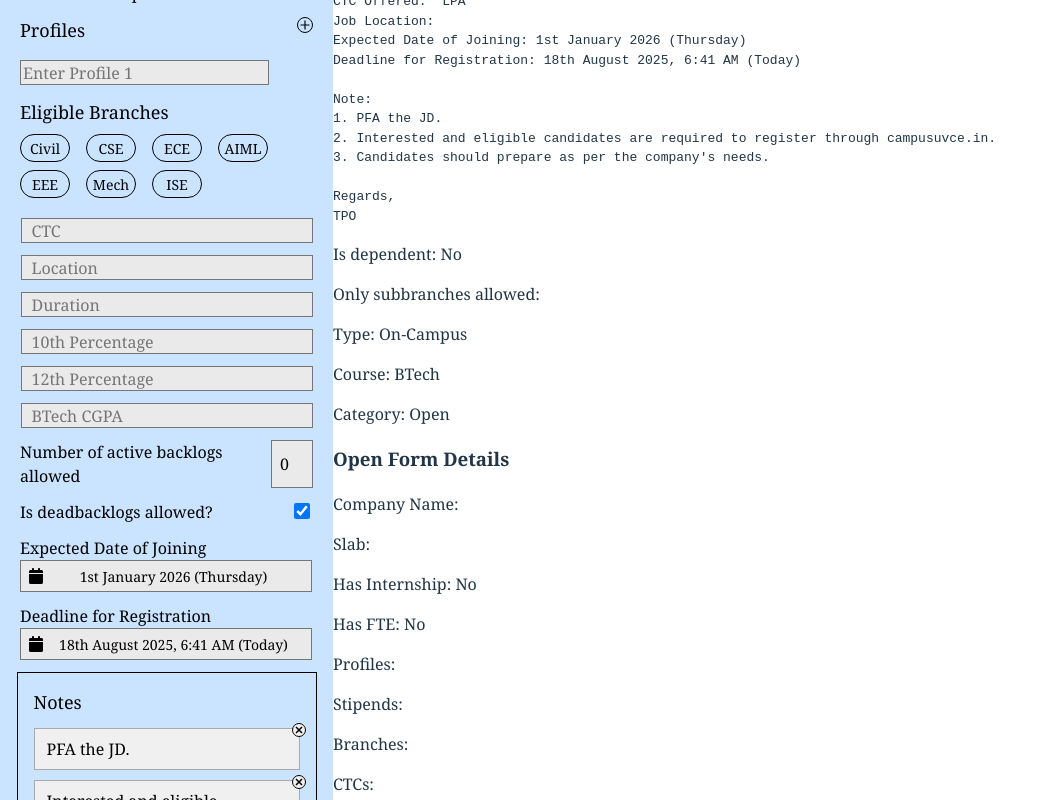
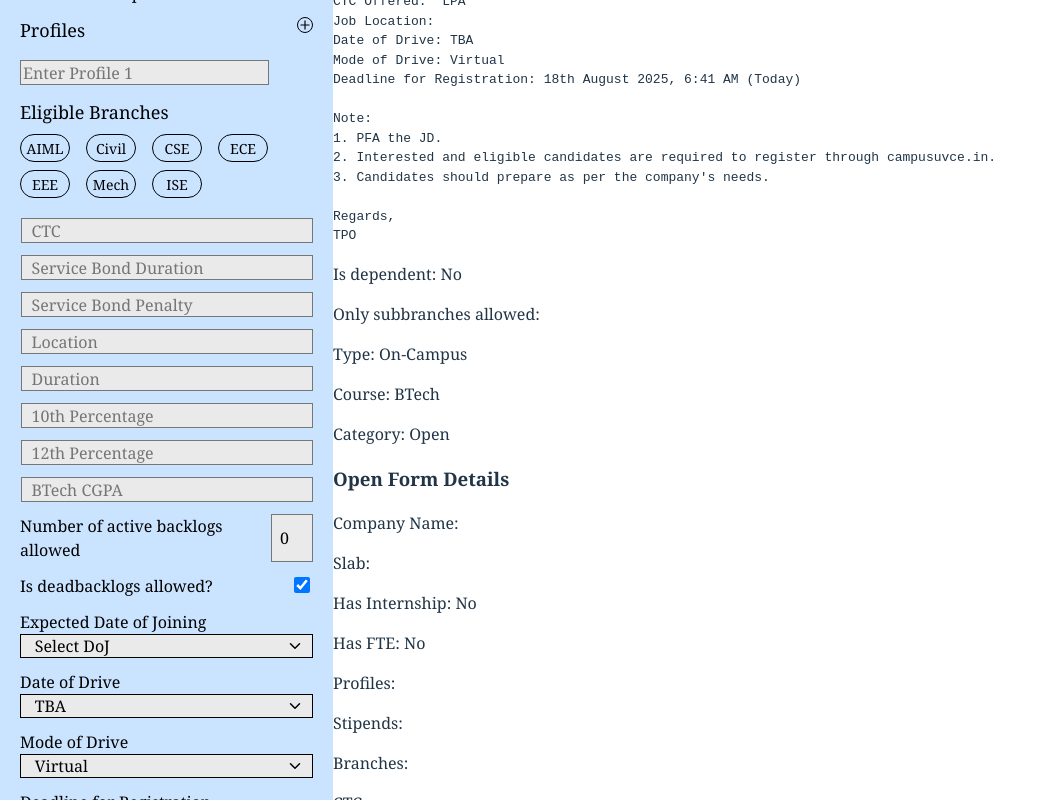
Before and after one commit to Vishnusbhat/broadcast-app, a React (Vite) app: page / in a window 1280 px wide. Shown: the part 220-1020 px from the top of the page, without its empty margins (0-1039 px from the left). Built offline with nearby package versions, Linux system fonts and the light colour scheme.

Commit message:
configured everything, notes remaining

```diff
--- a/src/common.jsx
+++ b/src/common.jsx
@@ -32,7 +32,15 @@ const Common = () => {
       location: false,
       durations: false,
       branch: false,
+      bondDuration: false,
+      bondPenalty: false,
     },
+    doj: "",
+    dod: "TBA",
+    dateOfDrive: Date.now(),
+    modeOfDrive: "Virtual",
+    bondPenalty: [""],
+    bondDuration: [""],
     expectedDateOfJoining: new Date("January 1, 2026").getTime(),
     deadlineForRegistration: Date.now(),
     onlySubBranchesAllowed: [],
@@ -87,7 +95,15 @@ const Common = () => {
         location: false,
         durations: false,
         branch: false,
+        bondDuration: false,
+        bondPenalty: false,
       },
+      doj: "",
+      modeOfDrive: "Virtual",
+      dod: "TBA",
+      bondPenalty: [""],
+      bondDuration: [""],
+      dateOfDrive: Date.now(),
       expectedDateOfJoining: new Date("January 1, 2026").getTime(),
       deadlineForRegistration: Date.now(),
       onlySubBranchesAllowed: [],
--- a/src/components/notesection.jsx
+++ b/src/components/notesection.jsx
@@ -31,15 +31,15 @@ const NoteSection = ({
   }, [filename]);
 
   useEffect(() => {
-    appendNotes(initForm.type);
+    if (initForm.category === "Open") appendNotes(initForm.type);
   }, [initForm.type]);
 
   useEffect(() => {
-    appendNotes(initForm.course);
+    if (initForm.category === "Open") appendNotes(initForm.course);
   }, [initForm.course]);
 
   useEffect(() => {
-    if (openForm.slab === "Internship")
+    if (initForm.category === "Open" && openForm.slab === "Internship")
       if (openForm.hasFTE)
         if (!openForm.hasCTC) appendNotes("HasPBCnoCTC");
         else appendNotes("HasPBChasCTC");
--- a/src/generator/open.jsx
+++ b/src/generator/open.jsx
@@ -121,7 +121,7 @@ const gen = ({ initForm, openForm }) => {
                 result += "-> Eligible Branches: All sub-branches of ";
               }
             } else {
-              result += "Eligible Sub-Branch";
+              result += "-> Eligible Sub-Branch";
               if (openForm.branches[index].length > 1) result += "es: ";
               else result += ": ";
             }
@@ -174,6 +174,24 @@ const gen = ({ initForm, openForm }) => {
             : (result += `-> *CTC Offered:* `);
           result += `${openForm.ctcs[index]} LPA\n`;
         }
+      }
+      if (
+        openForm.checkDepentent.bondDuration &&
+        openForm.bondDuration[index] !== ""
+      ) {
+        initForm.type === "On-Campus"
+          ? (result += `Service Bond Duration: `)
+          : (result += `*Service Bond Duration:* `);
+        result += `${openForm.bondDuration[index]}\n`;
+      }
+      if (
+        openForm.checkDepentent.bondPenalty &&
+        openForm.bondPenalty[index] !== ""
+      ) {
+        initForm.type === "On-Campus"
+          ? (result += `Service Bond Penalty: `)
+          : (result += `*Service Bond Penalty:* `);
+        result += `${openForm.bondPenalty[index]}\n`;
       }
       if (openForm.checkDepentent.durations) {
         if (openForm.slab === "Internship" || openForm.hasInternship) {
@@ -304,6 +322,25 @@ const gen = ({ initForm, openForm }) => {
       result += `${openForm.ctcs[0]} LPA\n`;
     }
   }
+
+  //bond duration
+  if (
+    !openForm.checkDepentent.bondDuration &&
+    openForm.bondDuration[0] !== ""
+  ) {
+    initForm.type === "On-Campus"
+      ? (result += `Service Bond Duration: `)
+      : (result += `*Service Bond Duration:* `);
+    result += `${openForm.bondDuration[0]}\n`;
+  }
+  //bond penalty
+  if (!openForm.checkDepentent.bondPenalty && openForm.bondPenalty[0] !== "") {
+    initForm.type === "On-Campus"
+      ? (result += `Service Bond Penalty: `)
+      : (result += `*Service Bond Penalty:* `);
+    result += `${openForm.bondPenalty[0]}\n`;
+  }
+
   //Internship Duration
   if (!openForm.checkDepentent.durations) {
     if (openForm.slab === "Internship" || openForm.hasInternship) {
@@ -328,12 +365,34 @@ const gen = ({ initForm, openForm }) => {
     }
   }
 
+  //date of drive
+  initForm.type === "On-Campus"
+    ? (result += `Date of Drive: `)
+    : (result += `*Date of Drive:* `);
+  if (openForm.dod == "-- Pick Date --") {
+    result += formatWithLabel(openForm.dateOfDrive);
+  } else {
+    result += openForm.dod;
+  }
+  result += "\n";
+
+  //mode of drive
+  initForm.type === "On-Campus"
+    ? (result += `Mode of Drive: `)
+    : (result += `*Mode of Drive:* `);
+  result += openForm.modeOfDrive;
+  result += "\n";
+
   //expected date of joining
-  if (openForm.expectedDateOfJoining) {
+  if (openForm.doj !== "") {
     initForm.type === "On-Campus"
       ? (result += `Expected Date of Joining: `)
       : (result += `*Expected Date of Joining:* `);
-    result += formatWithLabel(openForm.expectedDateOfJoining);
+    if (openForm.doj == "-- Pick Date --") {
+      result += formatWithLabel(openForm.expectedDateOfJoining);
+    } else {
+      result += openForm.doj;
+    }
     result += "\n";
   }
 
--- a/src/views/commonProfileInput.jsx
+++ b/src/views/commonProfileInput.jsx
@@ -3,6 +3,7 @@ import DatePicker from "react-datepicker";
 import "react-datepicker/dist/react-datepicker.css";
 import { format, isTomorrow, isToday, isValid } from "date-fns";
 import React from "react";
+import Dropdown from "../components/dropdown";
 
 const CommonProfileInput = ({ openForm, handleFormChange, initForm }) => {
   const CustomDateInput = React.forwardRef(({ value, onClick }, ref) => (
@@ -55,6 +56,18 @@ const CommonProfileInput = ({ openForm, handleFormChange, initForm }) => {
           {!openForm.onlySubBranchesAllowed[0] && (
             <>
               <div className="branch-list">
+                {initForm.course === "BTech" && (
+                  <div
+                    className={`${
+                      openForm.branches[0].includes("AIML")
+                        ? "branch-clicked add-background-color"
+                        : "branch"
+                    }`}
+                    onClick={() => handleFormChange("branches", "AIML", 0)}
+                  >
+                    AIML
+                  </div>
+                )}
                 {["Civil", "CSE", "ECE"].map((branch) => (
                   <div
                     key={branch}
@@ -68,19 +81,6 @@ const CommonProfileInput = ({ openForm, handleFormChange, initForm }) => {
                     {branch}
                   </div>
                 ))}
-
-                {initForm.course === "BTech" && (
-                  <div
-                    className={`${
-                      openForm.branches[0].includes("AIML")
-                        ? "branch-clicked add-background-color"
-                        : "branch"
-                    }`}
-                    onClick={() => handleFormChange("branches", "AIML", 0)}
-                  >
-                    AIML
-                  </div>
-                )}
               </div>
 
               <div className="branch-list">
@@ -218,6 +218,26 @@ const CommonProfileInput = ({ openForm, handleFormChange, initForm }) => {
             onChange={(e) => handleFormChange("ctcs", e.target.value, 0)}
           />
         )}
+      {!openForm.checkDepentent.bondDuration && (
+        <input
+          type="text"
+          name="bondDuration"
+          placeholder="Service Bond Duration"
+          className="company-name"
+          value={openForm.bondDuration[0] || ""}
+          onChange={(e) => handleFormChange("bondDuration", e.target.value, 0)}
+        />
+      )}
+      {!openForm.checkDepentent.bondPenalty && (
+        <input
+          type="text"
+          name="bondPenalty"
+          placeholder="Service Bond Penalty"
+          className="company-name"
+          value={openForm.bondPenalty[0] || ""}
+          onChange={(e) => handleFormChange("bondPenalty", e.target.value, 0)}
+        />
+      )}
       {!openForm.checkDepentent.location && (
         <input
           type="text"
@@ -276,11 +296,15 @@ const CommonProfileInput = ({ openForm, handleFormChange, initForm }) => {
         Number of active backlogs allowed
         <input
           type="number"
+          min={0}
           name="activeBacklog"
           value={openForm.activeBacklog}
-          onChange={(e) =>
-            handleFormChange("activeBacklog", e.target.value, null)
-          }
+          onChange={(e) => {
+            console.log(typeof e.target.value);
+            if (e.target.value.startsWith("-") || e.target.value.length >= 2)
+              e.target.value = 0;
+            handleFormChange("activeBacklog", e.target.value, null);
+          }}
         />
       </div>
       <div className="row-2">
@@ -296,6 +320,26 @@ const CommonProfileInput = ({ openForm, handleFormChange, initForm }) => {
       </div>
       <div className="row-3">
         Expected Date of Joining
+        <Dropdown
+          label="Select DoJ"
+          options={[
+            "-- Pick Date --",
+            "Immediate",
+            "January 2026",
+            "February 2026",
+            "March 2026",
+            "April 2026",
+            "May 2026",
+            "June 2026",
+            "July 2026",
+          ]}
+          value={openForm.doj}
+          onChange={(value) => handleFormChange("doj", value, null)}
+        />
+      </div>
+      {openForm.doj === "-- Pick Date --" && (
+        <div className="row-3">
+          Pick Expected Date of Joining
           <DatePicker
             selected={
               openForm.expectedDateOfJoining
@@ -310,6 +354,7 @@ const CommonProfileInput = ({ openForm, handleFormChange, initForm }) => {
                 null
               )
             }
+            minDate={new Date()}
             dateFormat="Pp"
             value={getLabel(new Date(openForm.expectedDateOfJoining), false)}
             highlightDates={[new Date()]}
@@ -322,6 +367,55 @@ const CommonProfileInput = ({ openForm, handleFormChange, initForm }) => {
                 }
               />
             }
+          />
+        </div>
+      )}
+
+      <div className="row-3">
+        Date of Drive
+        <Dropdown
+          label="Select DoJ"
+          options={["TBA", "-- Pick Date --"]}
+          value={openForm.dod}
+          onChange={(value) => handleFormChange("dod", value, null)}
+        />
+      </div>
+
+      {openForm.dod === "-- Pick Date --" && (
+        <div className="row-3">
+          Pick Date of Drive
+          <DatePicker
+            selected={
+              openForm.dateOfDrive ? new Date(openForm.dateOfDrive) : null
+            }
+            showIcon
+            onChange={(date) =>
+              handleFormChange("dateOfDrive", date?.getTime() ?? null, null)
+            }
+            minDate={new Date()}
+            dateFormat="Pp"
+            value={getLabel(new Date(openForm.dateOfDrive), false)}
+            highlightDates={[new Date()]}
+            customInput={
+              <CustomDateInput
+                value={
+                  openForm.dateOfDrive
+                    ? getLabel(new Date(openForm.dateOfDrive), false)
+                    : ""
+                }
+              />
+            }
+          />
+        </div>
+      )}
+
+      <div className="row-3">
+        Mode of Drive
+        <Dropdown
+          // label="Select Mode of Drive"
+          options={["Hybrid", "Virtual"]}
+          value={openForm.modeOfDrive}
+          onChange={(value) => handleFormChange("modeOfDrive", value, null)}
         />
       </div>
 
@@ -338,6 +432,7 @@ const CommonProfileInput = ({ openForm, handleFormChange, initForm }) => {
             )
           }
           highlightDates={[new Date()]}
+          minDate={new Date()}
           showTimeSelect
           timeFormat="HH:mm"
           timeIntervals={30}
--- a/src/views/profileInput.jsx
+++ b/src/views/profileInput.jsx
@@ -168,11 +168,43 @@ const ProfileInput = ({
               {!openForm.onlySubBranchesAllowed[index] && (
                 <>
                   <div className="branch-list">
+                    {initForm.course === "BTech" && (
+                      <div
+                        className={`${
+                          openForm.branches[index]?.includes("AIML")
+                            ? "branch-clicked add-background-color"
+                            : "branch"
+                        }`}
+                        onClick={() =>
+                          handleOpenFormChange("branches", "AIML", index)
+                        }
+                      >
+                        AIML
+                      </div>
+                    )}
                     {["Civil", "CSE", "ECE"].map((branch) => (
                       <div
                         key={branch}
                         className={`${
-                          openForm.branches[index].includes(branch)
+                          openForm.branches[index]?.includes(branch)
+                            ? "branch-clicked add-background-color"
+                            : "branch"
+                        }`}
+                        onClick={() =>
+                          handleOpenFormChange("branches", branch, index)
+                        }
+                      >
+                        {branch}
+                      </div>
+                    ))}
+                  </div>
+
+                  <div className="branch-list">
+                    {["EEE", "Mech"].map((branch) => (
+                      <div
+                        key={branch}
+                        className={`${
+                          openForm.branches[index]?.includes(branch)
                             ? "branch-clicked add-background-color"
                             : "branch"
                         }`}
@@ -187,40 +219,7 @@ const ProfileInput = ({
                     {initForm.course === "BTech" && (
                       <div
                         className={`${
-                          openForm.branches[index].includes("AIML")
-                            ? "branch-clicked add-background-color"
-                            : "branch"
-                        }`}
-                        onClick={() =>
-                          handleOpenFormChange("branches", "AIML", index)
-                        }
-                      >
-                        AIML
-                      </div>
-                    )}
-                  </div>
-
-                  <div className="branch-list">
-                    {["EEE", "Mech"].map((branch) => (
-                      <div
-                        key={branch}
-                        className={`${
-                          openForm.branches[index].includes(branch)
-                            ? "branch-clicked add-background-color"
-                            : "branch"
-                        }`}
-                        onClick={() =>
-                          handleOpenFormChange("branches", branch, index)
-                        }
-                      >
-                        {branch}
-                      </div>
-                    ))}
-
-                    {initForm.course === "BTech" && (
-                      <div
-                        className={`${
-                          openForm.branches[index].includes("ISE")
+                          openForm.branches[index]?.includes("ISE")
                             ? "branch-clicked add-background-color"
                             : "branch"
                         }`}
@@ -241,7 +240,7 @@ const ProfileInput = ({
                       <div
                         key={branch}
                         className={`${
-                          openForm.branches[index].includes(branch)
+                          openForm.branches[index]?.includes(branch)
                             ? "branch-clicked add-background-color"
                             : "branch"
                         }`}
@@ -259,7 +258,7 @@ const ProfileInput = ({
                       <div
                         key={branch}
                         className={`${
-                          openForm.branches[index].includes(branch)
+                          openForm.branches[index]?.includes(branch)
                             ? "branch-clicked add-background-color"
                             : "branch"
                         }`}
@@ -276,7 +275,7 @@ const ProfileInput = ({
                       <div
                         key={branch}
                         className={`${
-                          openForm.branches[index].includes(branch)
+                          openForm.branches[index]?.includes(branch)
                             ? "branch-clicked add-background-color"
                             : "branch"
                         }`}
@@ -293,7 +292,7 @@ const ProfileInput = ({
                       <div
                         key={branch}
                         className={`${
-                          openForm.branches[index].includes(branch)
+                          openForm.branches[index]?.includes(branch)
                             ? "branch-clicked add-background-color"
                             : "branch"
                         }`}
@@ -310,7 +309,7 @@ const ProfileInput = ({
                       <div
                         key={branch}
                         className={`${
-                          openForm.branches[index].includes(branch)
+                          openForm.branches[index]?.includes(branch)
                             ? "branch-clicked add-background-color"
                             : "branch"
                         }`}
@@ -345,6 +344,30 @@ const ProfileInput = ({
               value={openForm.ctcs[index] || ""}
               onChange={(e) =>
                 handleOpenFormChange("ctcs", e.target.value, index)
+              }
+            />
+          )}
+          {openForm.checkDepentent.bondDuration && (
+            <input
+              type="text"
+              name="bondDuration"
+              placeholder={`Bond Duration (Profile ${index + 1})`}
+              className="profile-name"
+              value={openForm.bondDuration[index] || ""}
+              onChange={(e) =>
+                handleOpenFormChange("bondDuration", e.target.value, index)
+              }
+            />
+          )}
+          {openForm.checkDepentent.bondPenalty && (
+            <input
+              type="text"
+              name="bondPenalty"
+              placeholder={`Bond Penalty (Profile ${index + 1})`}
+              className="profile-name"
+              value={openForm.bondPenalty[index] || ""}
+              onChange={(e) =>
+                handleOpenFormChange("bondPenalty", e.target.value, index)
               }
             />
           )}
@@ -435,6 +458,26 @@ const ProfileInput = ({
               onChange={(e) => handleOpenFormChange("ctc", e.target.checked)}
             />
           </div>
+          <div className="row">
+            Is Bond Penalty on profile?
+            <input
+              type="checkbox"
+              checked={openForm.checkDepentent.bondPenalty}
+              onChange={(e) =>
+                handleOpenFormChange("bondPenalty", e.target.checked)
+              }
+            />
+          </div>
+          <div className="row">
+            Is Bond Duration dependent on profile?
+            <input
+              type="checkbox"
+              checked={openForm.checkDepentent.bondDuration}
+              onChange={(e) =>
+                handleOpenFormChange("bondDuration", e.target.checked)
+              }
+            />
+          </div>
 
           <div className="row">
             Is location dependent on profile?
--- a/src/views/selector.jsx
+++ b/src/views/selector.jsx
@@ -38,10 +38,12 @@ const Selector = ({
             ...prev.checkDepentent,
             [key]: value,
           };
-        } else if (key === "expectedDateOfJoining") {
-          updated.expectedDateOfJoining = value;
-        } else if (key === "deadlineForRegistration") {
-          updated.deadlineForRegistration = value;
+        } else if (
+          key === "expectedDateOfJoining" ||
+          key === "dateOfDrive" ||
+          key === "deadlineForRegistration"
+        ) {
+          updated[key] = value;
         } else {
           updated[key] = value;
         }
```
Lines whose indentation alone changed are shown as unchanged.
